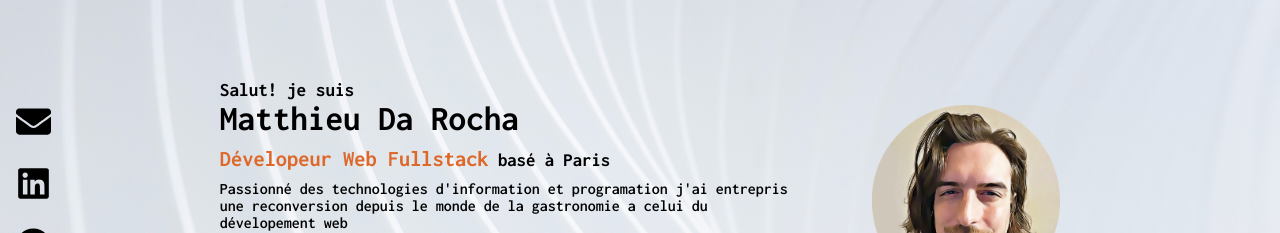
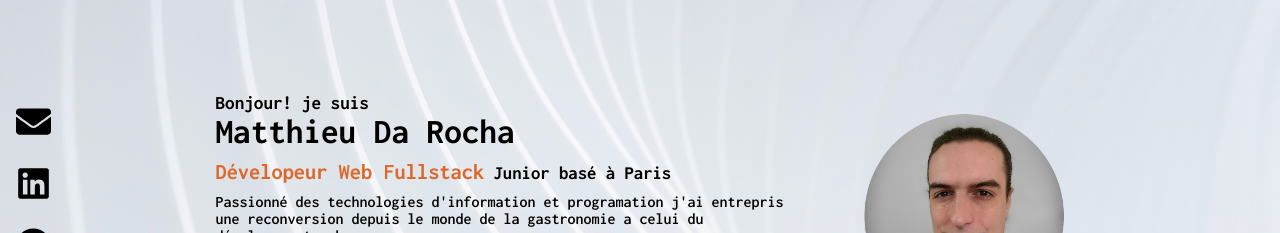
Before and after one commit to Docstone/portfolio, a React (Create React App) app: page / in a window 1280 px wide. Shown: the top 233 px of the page. Built offline with nearby package versions, Linux system fonts and the light colour scheme.

Commit message:
new photo

```diff
--- a/src/Components/Header/Header.jsx
+++ b/src/Components/Header/Header.jsx
@@ -8,9 +8,9 @@ export const Header = () => {
         <Content>
             <Banner/>
             <div className="headerText">
-                <h1>Salut! je suis</h1>
+                <h1>Bonjour! je suis</h1>
                 <h2>Matthieu Da Rocha</h2>
-                <h3><span>Dévelopeur Web Fullstack</span> basé à Paris</h3>
+                <h3><span>Dévelopeur Web Fullstack</span> Junior basé à Paris</h3>
                 <p>Passionné des technologies d'information et programation j'ai entrepris une reconversion depuis le monde de la gastronomie a celui du dévelopement web</p>
                 <p>Diplomé de la formation d'OpenClassrooms (Dévelopeur Web, RNCP 5) durant laquelle j'ai réaliser les projets que vous retrouverez dans ce portfolio.</p>
             </div>
--- a/src/Components/Header/Header.styled.jsx
+++ b/src/Components/Header/Header.styled.jsx
@@ -61,7 +61,7 @@ export const Content = styled.div`
     }
 
     .faceWrap{
-       height:15vw;
+       height:21vw;
        border-radius: 50%;
        margin-left: 1rem;
        z-index: 1;
@@ -70,7 +70,7 @@ export const Content = styled.div`
 
        @media (max-width: 680px) {
         position: absolute;
-        min-height:30vw;
+        min-height:40vw;
         top:4rem;
         right: 2rem;
         }
```
Also changed, not shown: src/Assets/face.png.
